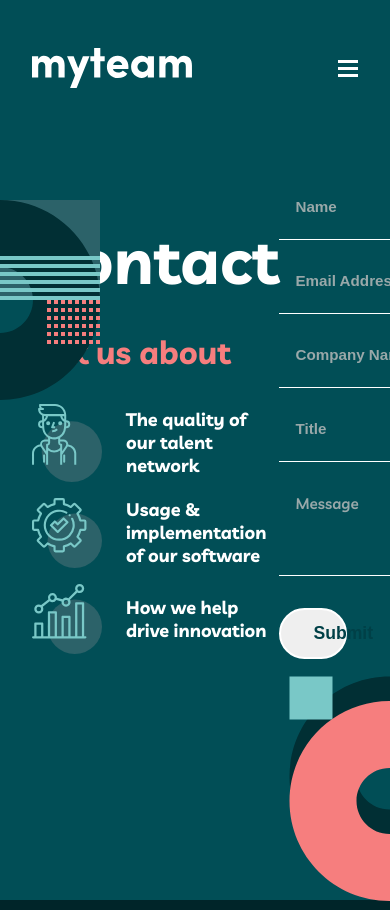
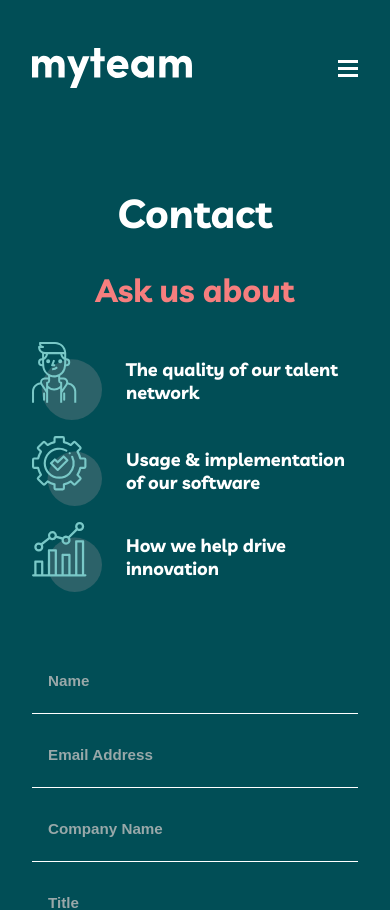
Before and after one commit to stanlee17/myteam, a React (Create React App) app: page /contact in a window 390 px wide. Shown: the top 910 px of the page. Built offline with nearby package versions, Linux system fonts and the light colour scheme.

Commit message:
contact component media queries added

```diff
--- a/src/components/layout/Footer/Footer.module.scss
+++ b/src/components/layout/Footer/Footer.module.scss
@@ -10,6 +10,7 @@
 .footer {
   padding: 4rem 0;
   background-color: $darkGreen;
+  z-index: 999;
 
   .wrapper {
     display: grid;
--- a/src/components/pages/About/About.module.scss
+++ b/src/components/pages/About/About.module.scss
@@ -10,7 +10,7 @@
     grid-template-columns: auto 1fr;
     gap: 8rem;
     justify-content: space-between;
-    padding: 5rem 0;
+    padding: 4rem 0;
 
     h1 {
       display: inline-block;
@@ -49,7 +49,8 @@
       grid-template-columns: 1fr;
       max-width: 80%;
       gap: 0;
-      margin: 2rem auto;
+      margin: 0 auto;
+      padding: 1rem 0;
       text-align: center;
 
       h1 {
--- a/src/components/pages/Contact/Contact.module.scss
+++ b/src/components/pages/Contact/Contact.module.scss
@@ -12,6 +12,8 @@
   }
 
   .textContent {
+    z-index: 999;
+
     h1 {
       @include heading($white, 4rem);
       margin: 2rem 0;
@@ -69,7 +71,7 @@
   }
 
   .linkButton {
-    max-width: 25%;
+    max-width: 150px;
     color: $deepJungleGreen;
   }
 
@@ -86,4 +88,56 @@
     bottom: -5px;
     right: -100px;
   }
+
+  @include breakpoint(lg) {
+    min-height: 1350px;
+
+    .wrapper {
+      flex-direction: column;
+      padding: 1rem 0;
+    }
+
+    .textContent {
+      h1,
+      h3 {
+        text-align: center;
+      }
+    }
+
+    form {
+      min-width: 75%;
+      margin-top: 4rem;
+    }
+  }
+
+  @include breakpoint(sm) {
+    min-height: 1250px;
+
+    .wrapper {
+      padding: 1rem 0;
+    }
+
+    .textContent {
+      h1 {
+        @include heading($white, 2.5rem);
+      }
+
+      h3 {
+        @include heading($lightCoral, 2rem);
+      }
+    }
+
+    form {
+      min-width: 100%;
+    }
+
+    &::before {
+      display: none;
+    }
+
+    &::after {
+      bottom: -100px;
+      right: -100px;
+    }
+  }
 }
```
